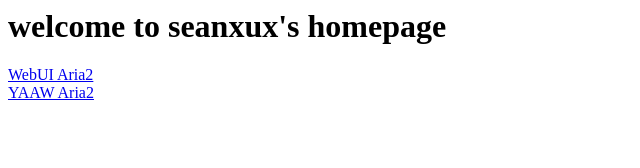
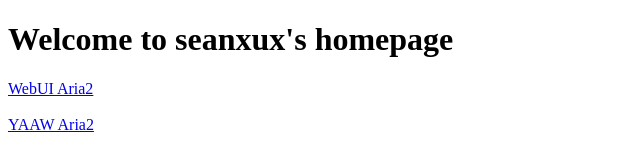
Before and after one commit to seanxux/seanxux.github.io, a plain HTML site: page index.html in a window 1280 px wide. Shown: the whole page, without its empty margins (0-640 px from the left). Drawn offline with Linux system fonts and the light colour scheme.

Commit message:
update index

```diff
--- a/index.html
+++ b/index.html
@@ -1,10 +1,15 @@
-<html>
-<head>
-    <title>Sean Xu</title>
+<!DOCTYPE html PUBLIC "-//W3C//DTD XHTML 1.0 Transitional//EN" "http://www.w3.org/TR/xhtml1/DTD/xhtml1-transitional.dtd">
+
+<html xmlns="http://www.w3.org/1999/xhtml">
+</head>
+<title>Sean Xu Blog</title>
+<meta http-equiv="Content-Type" content="text/html; charset=utf-8">
+<meta name="viewport" content="width=320,initial-scale=1.0,user-scalable=yes,maximum-scale=3.0" />
 </head>
 <body>
-<h1>welcome to seanxux's homepage</h1>
+<h1>Welcome to seanxux's homepage</h1>
 <a href="web/index.html">WebUI Aria2</a><br/>
+<br/>
 <a href="yaaw/index.html">YAAW Aria2</a>
 </body>
 </html>
```
